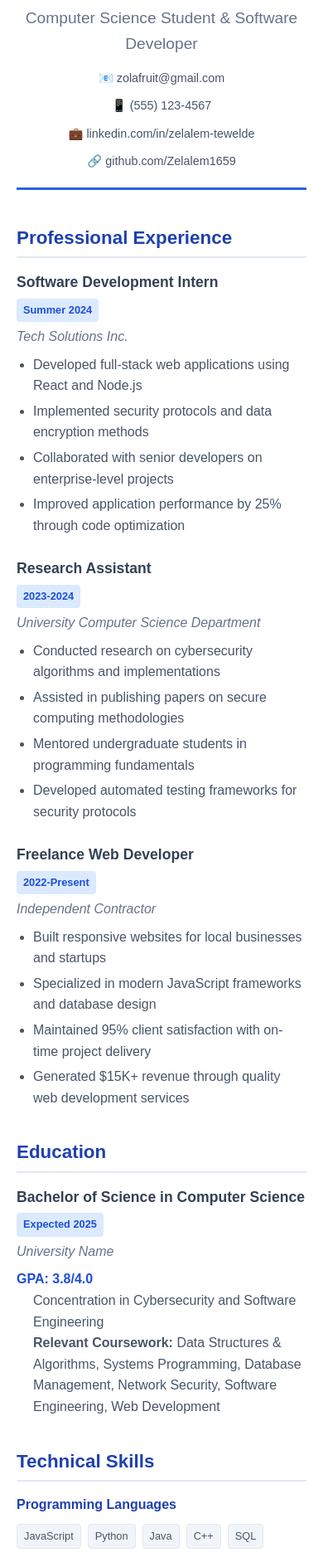
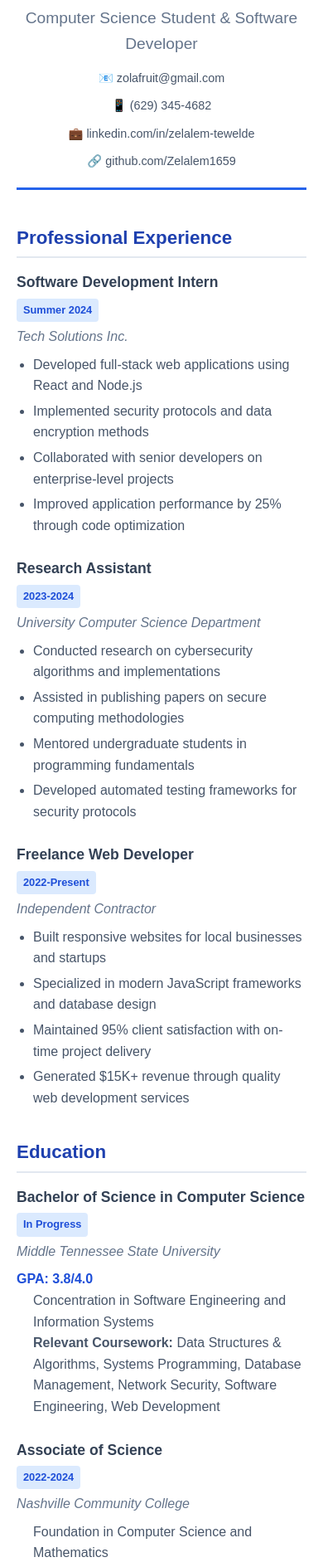
Before and after one commit to Zelalem1659/zelalem-resume-site, a website: page public/resume.html in a window 390 px wide. Shown: the part 107-1996 px from the top of the page at 83% size. Drawn offline with Linux system fonts and the light colour scheme.

Commit message:
Update contact and educational information
- Added phone number (629) 345-4682 to contact section
- Updated education with real schools:
  - Middle Tennessee State University (Bachelor's in progress)
  - Nashville Community College (Associate's 2022-2024)
- Enhanced educational details and coursework information
- Contact information now complete with phone, email, and GitHub

```diff
--- a/public/resume.html
+++ b/public/resume.html
@@ -204,7 +204,7 @@
         <div class="title">Computer Science Student & Software Developer</div>
         <div class="contact-info">
             <span>📧 zolafruit@gmail.com</span>
-            <span>📱 (555) 123-4567</span>
+            <span>📱 (629) 345-4682</span>
             <span>💼 linkedin.com/in/zelalem-tewelde</span>
             <span>🔗 github.com/Zelalem1659</span>
         </div>
@@ -262,13 +262,25 @@
         <div class="education-item">
             <div class="item-header">
                 <h3>Bachelor of Science in Computer Science</h3>
-                <span class="date">Expected 2025</span>
+                <span class="date">In Progress</span>
             </div>
-            <div class="school">University Name</div>
+            <div class="school">Middle Tennessee State University</div>
             <div class="gpa">GPA: 3.8/4.0</div>
             <div class="details">
-                <p>Concentration in Cybersecurity and Software Engineering</p>
+                <p>Concentration in Software Engineering and Information Systems</p>
                 <p><strong>Relevant Coursework:</strong> Data Structures & Algorithms, Systems Programming, Database Management, Network Security, Software Engineering, Web Development</p>
+            </div>
+        </div>
+
+        <div class="education-item">
+            <div class="item-header">
+                <h3>Associate of Science</h3>
+                <span class="date">2022-2024</span>
+            </div>
+            <div class="school">Nashville Community College</div>
+            <div class="details">
+                <p>Foundation in Computer Science and Mathematics</p>
+                <p><strong>Core Studies:</strong> Programming Fundamentals, Calculus, Physics, English Composition, Critical Thinking</p>
             </div>
         </div>
     </div>
```
Also changed, not shown: src/main.js (+21 -4 lines).
